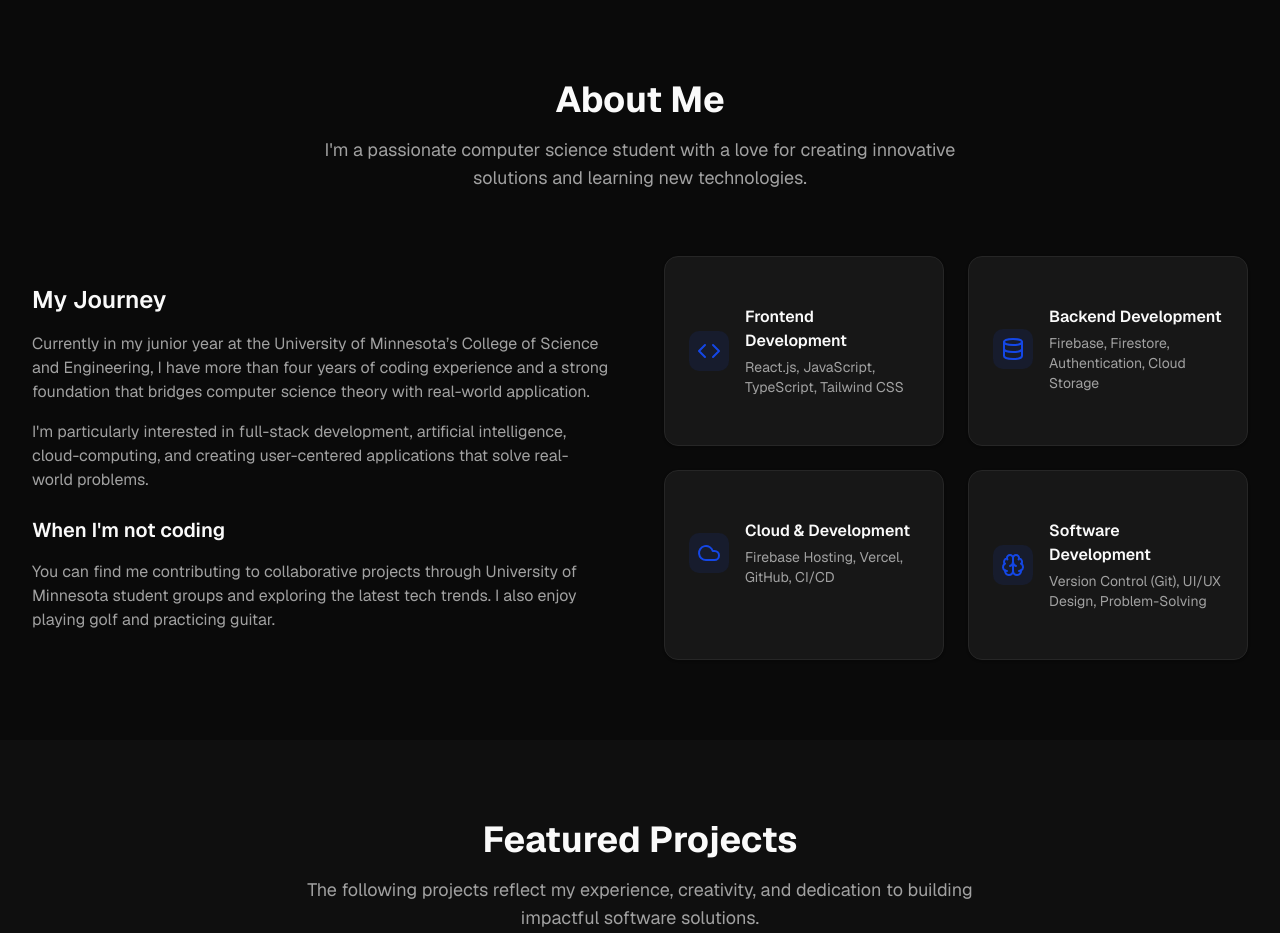
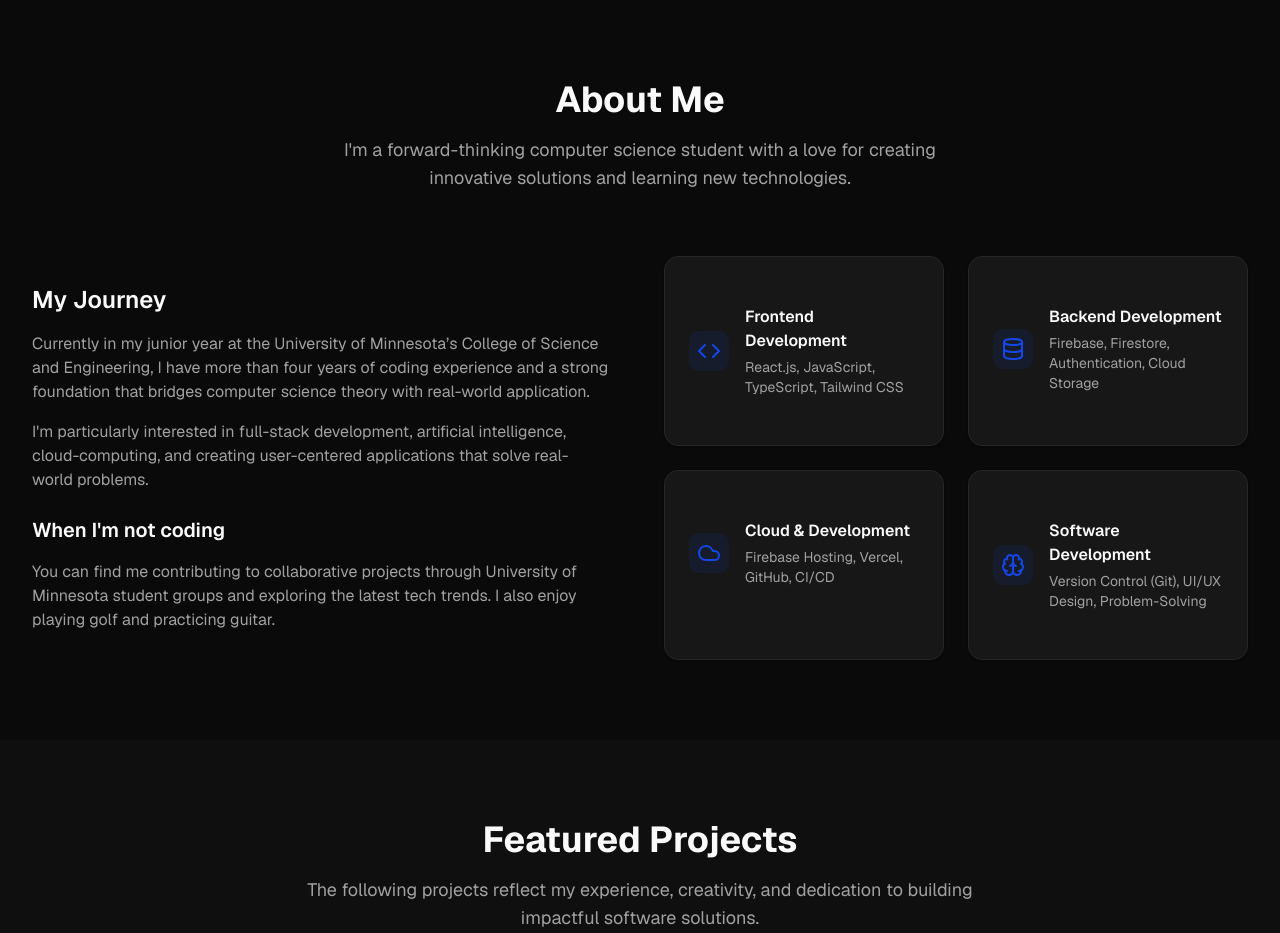
Before and after one commit to BrennanSnyder/portfolio-v2, a Next.js app: page / in a window 1280 px wide. Shown: the part 800-1733 px from the top of the page. Built offline with nearby package versions, Linux system fonts and the light colour scheme.

Commit message:
Update wording

```diff
--- a/components/about-section.tsx
+++ b/components/about-section.tsx
@@ -31,7 +31,7 @@ export function AboutSection() {
         <div className="text-center mb-16">
           <h2 className="text-3xl sm:text-4xl font-bold text-foreground mb-4">About Me</h2>
           <p className="text-lg text-muted-foreground max-w-2xl mx-auto text-pretty">
-            I'm a passionate computer science student with a love for creating innovative solutions and learning new
+            I'm a forward-thinking computer science student with a love for creating innovative solutions and learning new
             technologies.
           </p>
         </div>
```
